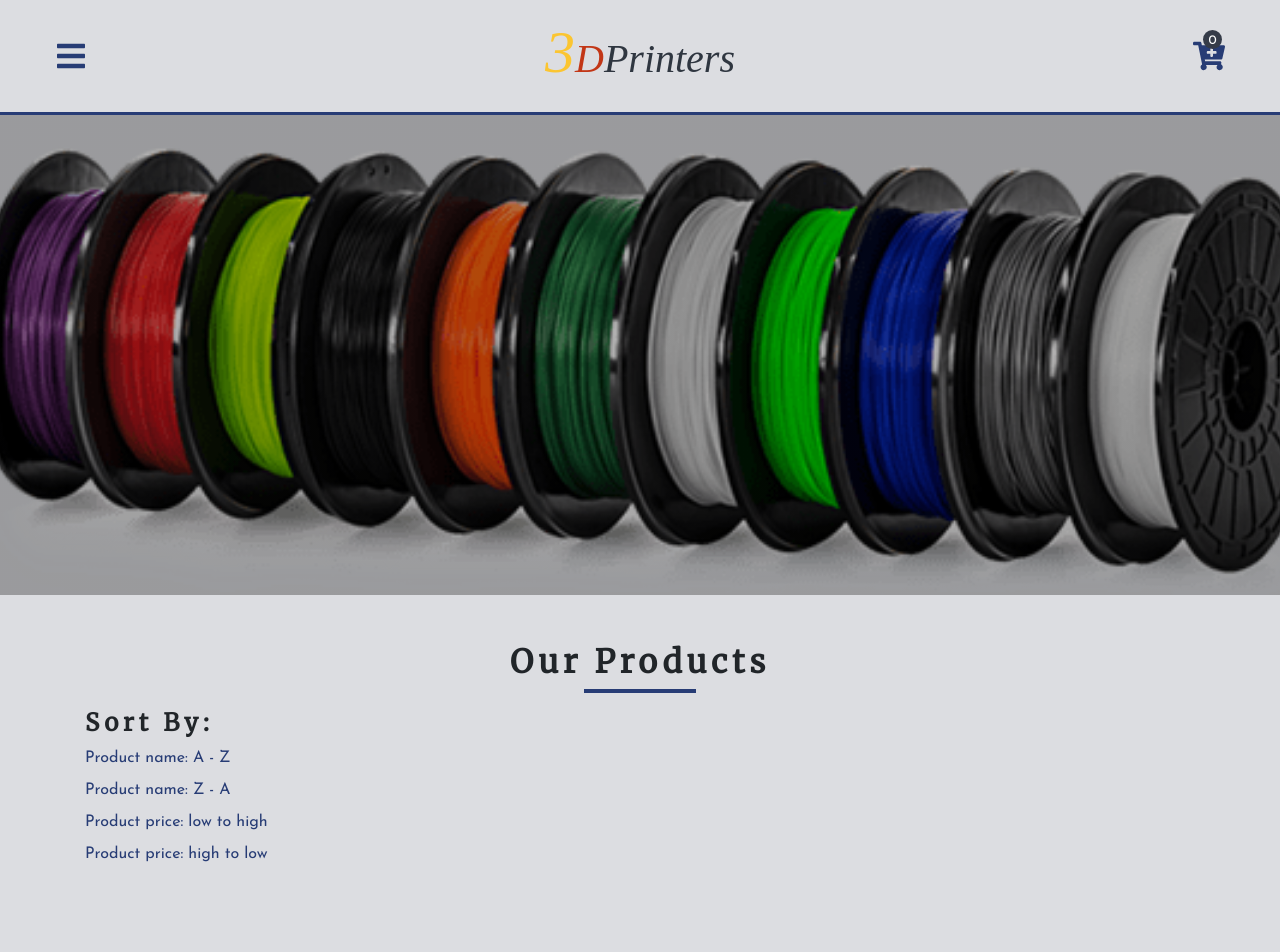
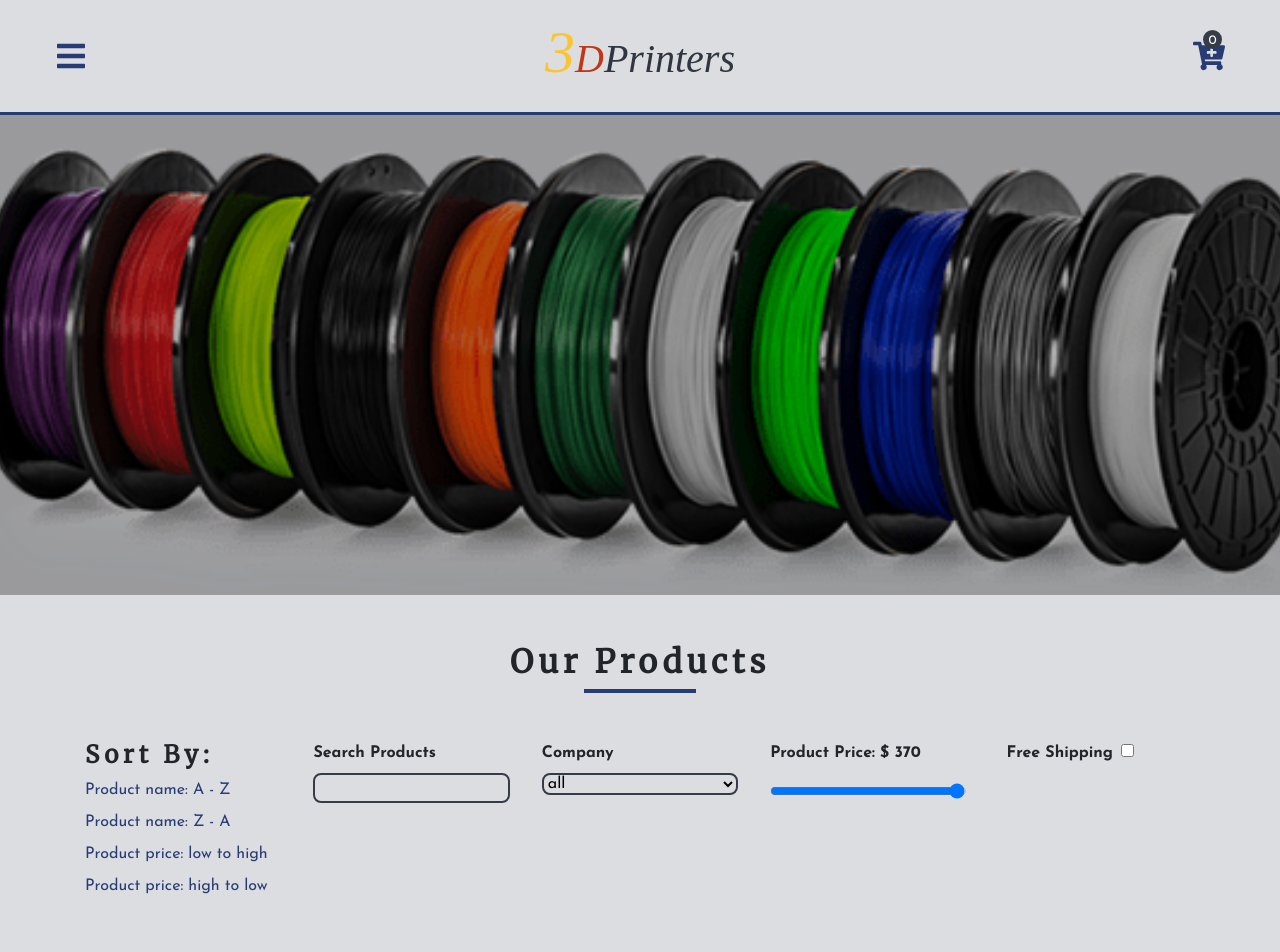
Before and after one commit to pav1984/shop-3d, a React (Create React App) app: page /products in a window 1280 px wide. Shown: the top 952 px of the page. Built offline with nearby package versions, Linux system fonts and the light colour scheme; a web font is replaced by a local one.

Commit message:
Add inputs in ProductFilter Component, Add select input logic and Add logic for handleChangeFilter

```diff
--- a/src/components/ProductsPage/Products.js
+++ b/src/components/ProductsPage/Products.js
@@ -22,7 +22,11 @@ const Products = () => {
               <Title center title="our products" />
               <ProductsFilter />
               <div className="row">
-                <div className="col-10 mx-auto" />
+                <div className="col-10 mx-auto">
+                  <h6 className="text-title">
+                    total products : {filtredProducts.length}
+                  </h6>
+                </div>
               </div>
               <div className="row py-5 ">
                 {filtredProducts.length === 0 ? (
@@ -38,7 +42,12 @@ const Products = () => {
                 )}
               </div>
             </div>
-            <PaginationWrapper className="d-flex justify-content-center">
+            <PaginationWrapper
+              style={{
+                display: filtredProducts.length > 6 ? "flex" : "none"
+              }}
+              className="justify-content-center"
+            >
               <Pagination aria-label="Page navigation example">
                 <PaginationItem disabled={currentPage <= 0}>
                   <PaginationLink
--- a/src/components/ProductsPage/ProductsFilter.js
+++ b/src/components/ProductsPage/ProductsFilter.js
@@ -2,7 +2,7 @@ import React from "react";
 import styled from "styled-components";
 import { ProductConsumer } from "../../context/context";
 
-const ProductsFilter = () => {
+export default function ProductFilter() {
   return (
     <ProductConsumer>
       {value => {
@@ -10,13 +10,30 @@ const ProductsFilter = () => {
           sortByNameAtoZ,
           sortByNameZtoA,
           sortAscendingPrice,
-          sortDescendingPrice
+          sortDescendingPrice,
+          data,
+          search,
+          min,
+          max,
+          company,
+          price,
+          shipping,
+          handleChangeFilter
         } = value;
 
+        let companies = new Set();
+        companies.add("all");
+        for (let product in data) {
+          companies.add(data[product]["company"]);
+        }
+        companies = [...companies];
+
         return (
+          <div className="row my-5">
+            <div className="col mx-auto">
               <FilterWrapper>
-            <div className="row my-3">
-              <div className="col-6">
+                {/* sort By */}
+                <div>
                   <h4 className="text-title">Sort by:</h4>
                   <ul className="p-0">
                     <li className="text-main" onClick={sortByNameAtoZ}>
@@ -33,17 +50,105 @@ const ProductsFilter = () => {
                     </li>
                   </ul>
                 </div>
+                {/* end sort By */}
+                {/* text search */}
+                <div>
+                  <label htmlFor="search">search products</label>
+                  <input
+                    type="text"
+                    name="search"
+                    id="search"
+                    onChange={handleChangeFilter}
+                    value={search}
+                    className="filter-item"
+                  />
                 </div>
+                {/*end of text search */}
+                {/* category search */}
+                <div>
+                  <label htmlFor="company">company</label>
+                  <select
+                    name="company"
+                    id="company"
+                    onChange={handleChangeFilter}
+                    value={company}
+                    className="filter-item"
+                  >
+                    {companies.map((company, index) => {
+                      return (
+                        <option key={index} value={company}>
+                          {company}
+                        </option>
+                      );
+                    })}
+                  </select>
+                </div>
+                {/* end of category search */}
+                {/* price range */}
+                <div>
+                  <label htmlFor="price">
+                    <p className="mb-2">
+                      product price: <span>$ {price}</span>
+                    </p>
+                  </label>
+                  <input
+                    type="range"
+                    name="price"
+                    id="price"
+                    min={min}
+                    max={max}
+                    className="filter-price"
+                    value={price}
+                    onChange={handleChangeFilter}
+                  />
+                </div>
+                {/* end of  price range */}
+                {/* free shippping */}
+                <div>
+                  <label htmlFor="shipping" className="mx-2">
+                    free shipping
+                  </label>
+                  <input
+                    type="checkbox"
+                    name="shipping"
+                    id="shipping"
+                    onChange={handleChangeFilter}
+                    checked={shipping && true}
+                  />
+                </div>
+
+                {/* end of free shippping */}
               </FilterWrapper>
+            </div>
+          </div>
         );
       }}
     </ProductConsumer>
   );
-};
+}
+
 const FilterWrapper = styled.div`
+  display: grid;
+  grid-template-columns: repeat(auto-fit, minmax(150px, 1fr));
+  grid-column-gap: 2rem;
+  grid-row-gap: 1rem;
+  label {
+    font-weight: bold;
+    text-transform: capitalize;
+  }
+  .filter-item,
+  .filter-price {
+    display: block;
+    width: 100%;
+    background: transparent;
+    border-radius: 0.5rem;
+    border: 2px solid var(--darkGrey);
+  }
   ul {
     list-style: none;
     cursor: pointer;
+    display: block;
+    width: 100%;
   }
   li {
     padding-bottom: 0.5rem;
@@ -52,4 +157,3 @@ const FilterWrapper = styled.div`
     text-decoration: underline;
   }
 `;
-export default ProductsFilter;
--- a/src/context/context.js
+++ b/src/context/context.js
@@ -31,7 +31,13 @@ class ProductProvider extends Component {
     summary: true,
     text: "",
     discountCode: "kodilla",
-    discount: 0.15
+    discount: 0.15,
+    search: "",
+    price: 0,
+    min: 0,
+    max: 0,
+    company: "all",
+    shipping: false
   };
 
   //PAGINATION
@@ -75,7 +81,46 @@ class ProductProvider extends Component {
       filtredProducts: data.sort((a, b) => a.price - b.price).reverse()
     });
   };
+  handleChangeFilter = e => {
+    const name = e.target.name;
+    const value =
+      e.target.type === "checkbox" ? e.target.checked : e.target.value;
+    this.setState(
+      {
+        [name]: value
+      },
+      this.filterData
+    );
+  };
 
+  filterData = () => {
+    const { data, price, company, shipping, search } = this.state;
+    let tempData = [...data];
+
+    //company filtering
+    if (company !== "all") {
+      tempData = tempData.filter(item => item.company === company);
+    }
+    // price filtering
+
+    tempData = tempData.filter(item => item.price <= parseFloat(price));
+    // search filtering
+    if (search.length > 0) {
+      tempData = tempData.filter(item =>
+        item.title
+          .toLowerCase()
+          .slice(0, search.length)
+          .match(search.toLowerCase())
+      );
+    }
+    // freeShiping filtering
+    if (shipping) {
+      tempData = tempData.filter(item => item.freeShipping);
+    }
+    this.setState({
+      filtredProducts: tempData
+    });
+  };
   componentDidMount() {
     this.setProducts(items);
   }
@@ -83,6 +128,8 @@ class ProductProvider extends Component {
     let featuredProducts = this.state.data.filter(item => item.featured);
     let bestsellerProducts = this.state.data.filter(item => item.bestseller);
     let brandNewProducts = this.state.data.filter(item => item.brandnew);
+    let maxPrice = Math.max(...this.state.data.map(item => item.price));
+
     this.setState({
       filtredProducts: this.state.data,
       featuredProducts,
@@ -90,7 +137,9 @@ class ProductProvider extends Component {
       brandNewProducts,
       //   cart: this.getStorageCart(),
       singleProduct: this.getStorageProduct(),
-      loading: false
+      loading: false,
+      max: maxPrice,
+      price: maxPrice
     });
   };
   // GET CART FROM LOCAL STORAGE
@@ -298,7 +347,8 @@ class ProductProvider extends Component {
           sortByNameAtoZ: this.sortByNameAtoZ,
           sortByNameZtoA: this.sortByNameZtoA,
           sortAscendingPrice: this.sortAscendingPrice,
-          sortDescendingPrice: this.sortDescendingPrice
+          sortDescendingPrice: this.sortDescendingPrice,
+          handleChangeFilter: this.handleChangeFilter
         }}
       >
         {this.props.children}
--- a/src/context/data.js
+++ b/src/context/data.js
@@ -8,7 +8,8 @@ export const items = [
       "Shaman hexagon fam activated charcoal literally cardigan. Pitchfork YOLO man bun hella. Trust fund vexillologist squid put a bird on it man braid, selvage pug. Schlitz kombucha chillwave pug shabby chic cornhole. Try-hard four loko listicle yuccie kitsch small batch narwhal celiac selfies distillery cloud bread farm-to-table art party leggings glossier.",
     featured: true,
     image: "img/product-0.png",
-    brandnew: true
+    brandnew: true,
+    freeShipping: true
   },
   {
     id: 1,
@@ -18,7 +19,8 @@ export const items = [
     description:
       "Shaman hexagon fam activated charcoal literally cardigan. Pitchfork YOLO man bun hella. Trust fund vexillologist squid put a bird on it man braid, selvage pug. Schlitz kombucha chillwave pug shabby chic cornhole. Try-hard four loko listicle yuccie kitsch small batch narwhal celiac selfies distillery cloud bread farm-to-table art party leggings glossier.",
     featured: true,
-    image: "img/product-1.png"
+    image: "img/product-1.png",
+    freeShipping: true
   },
   {
     id: 2,
@@ -28,7 +30,8 @@ export const items = [
     description:
       "Shaman hexagon fam activated charcoal literally cardigan. Pitchfork YOLO man bun hella. Trust fund vexillologist squid put a bird on it man braid, selvage pug. Schlitz kombucha chillwave pug shabby chic cornhole. Try-hard four loko listicle yuccie kitsch small batch narwhal celiac selfies distillery cloud bread farm-to-table art party leggings glossier.",
     featured: true,
-    image: "img/product-2.png"
+    image: "img/product-2.png",
+    freeShipping: true
   },
   {
     id: 3,
@@ -100,7 +103,8 @@ export const items = [
       "Shaman hexagon fam activated charcoal literally cardigan. Pitchfork YOLO man bun hella. Trust fund vexillologist squid put a bird on it man braid, selvage pug. Schlitz kombucha chillwave pug shabby chic cornhole. Try-hard four loko listicle yuccie kitsch small batch narwhal celiac selfies distillery cloud bread farm-to-table art party leggings glossier.",
     featured: false,
     image: "img/product-9.png",
-    bestseller: true
+    bestseller: true,
+    freeShipping: true
   },
   {
     id: 10,
@@ -152,7 +156,8 @@ export const items = [
     description:
       "Shaman hexagon fam activated charcoal literally cardigan. Pitchfork YOLO man bun hella. Trust fund vexillologist squid put a bird on it man braid, selvage pug. Schlitz kombucha chillwave pug shabby chic cornhole. Try-hard four loko listicle yuccie kitsch small batch narwhal celiac selfies distillery cloud bread farm-to-table art party leggings glossier.",
     featured: false,
-    image: "img/product-14.png"
+    image: "img/product-14.png",
+    freeShipping: true
   },
   {
     id: 15,
```
Lines whose indentation alone changed are shown as unchanged.
